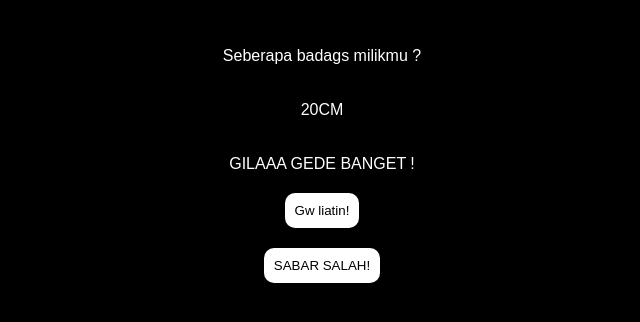
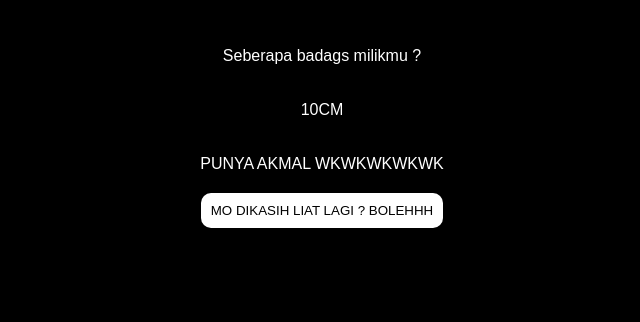
Before and after one commit to Arshi1503/Thebadags, a plain HTML site: page Index.html in a window 1280 px wide. Both pictures are taken after a click on the button "Gw liatin!". Shown: the part 162-484 px from the top of the page, without its empty margins (318-958 px from the left). Drawn offline with Linux system fonts and the light colour scheme.

Commit message:
Update: menyatukan button reset dan mulai

```diff
--- a/Index.html
+++ b/Index.html
@@ -11,7 +11,6 @@
     <p class="desc">Seberapa badags milikmu ?</p>
     <div class="container">0CM</div>
     <button id="btn">Gw liatin!</button>
-    <button id="btn-reset">SABAR SALAH!</button>
     <script src="script.js"></script>
 </body>
 </html>
--- a/script.js
+++ b/script.js
@@ -1,13 +1,65 @@
+// const btn = document.getElementById("btn");
+// const container = document.querySelector(".container");
+// const reset = document.getElementById("btn-reset");
+// let iteration = 20;
+// let min = 7;
+// let max = 20;
+// let target = Math.floor(Math.random() * (max - min + 1)) + min + "CM";
+
+// btn.addEventListener("click", () => {
+//     const intervalId = setInterval(() => {
+//         if (iteration > 0) {
+//             container.innerHTML = iteration + "CM";
+//             iteration--;
+//         } else {
+//             clearInterval(intervalId);
+//             container.innerHTML = target;
+
+//             const numericValue = parseInt(target);
+//             let p = document.createElement("p");
+//             p.classList.add("message"); // Tambahkan kelas khusus
+//             if (numericValue === 20) {
+//                 p.innerHTML = "GILAAA GEDE BANGET !";
+//             } else if (numericValue > 10 && numericValue < 20) {
+//                 p.innerHTML = "Nah gitu dong jantan !";
+//             } else if (numericValue <= 10) {
+//                 p.innerHTML = "PUNYA AKMAL WKWKWK";
+//             }
+
+//             container.insertAdjacentElement("afterend", p);
+
+//             // Hapus elemen <p> setelah 3 detik
+//             setTimeout(() => {
+//                 p.remove();
+//             }, 3000);
+//         }
+//     }, 100);
+// });
+
+// reset.addEventListener("click", () => {
+//     container.textContent = "0CM";
+//     iteration = 20;
+//     target = Math.floor(Math.random() * (max - min + 1)) + min + "CM";
+
+//     // Hapus hanya elemen <p> yang memiliki kelas "message"
+//     const messageElements = document.querySelectorAll(".message");
+//     messageElements.forEach(p => p.remove());
+// });
+
 const btn = document.getElementById("btn");
 const container = document.querySelector(".container");
-const reset = document.getElementById("btn-reset");
 let iteration = 20;
 let min = 7;
 let max = 20;
-let target = Math.floor(Math.random() * (max - min + 1)) + min + "CM";
+let target;
+let intervalId;
 
-btn.addEventListener("click", () => {
-    const intervalId = setInterval(() => {
+// Fungsi untuk memulai animasi
+function startAnimation() {
+    iteration = 20;
+    target = Math.floor(Math.random() * (max - min + 1)) + min + "CM";
+
+    intervalId = setInterval(() => {
         if (iteration > 0) {
             container.innerHTML = iteration + "CM";
             iteration--;
@@ -23,7 +75,7 @@ btn.addEventListener("click", () => {
             } else if (numericValue > 10 && numericValue < 20) {
                 p.innerHTML = "Nah gitu dong jantan !";
             } else if (numericValue <= 10) {
-                p.innerHTML = "PUNYA AKMAL WKWKWK";
+                p.innerHTML = "PUNYA AKMAL WKWKWKWKWK";
             }
 
             container.insertAdjacentElement("afterend", p);
@@ -32,16 +84,25 @@ btn.addEventListener("click", () => {
             setTimeout(() => {
                 p.remove();
             }, 3000);
+
+            // Ubah tombol kembali ke "Start" setelah animasi selesai
+            btn.innerHTML = "MO DIKASIH LIAT LAGI ? BOLEHHH";
         }
     }, 100);
-});
+}
 
-reset.addEventListener("click", () => {
-    container.textContent = "0CM";
-    iteration = 20;
-    target = Math.floor(Math.random() * (max - min + 1)) + min + "CM";
-
-    // Hapus hanya elemen <p> yang memiliki kelas "message"
+// Event listener untuk tombol
+btn.addEventListener("click", () => {
+    // Hapus semua elemen <p> yang mungkin ada
     const messageElements = document.querySelectorAll(".message");
     messageElements.forEach(p => p.remove());
+
+    if (btn.innerHTML === "MO DIKASIH LIAT LAGI ? BOLEHHH") {
+        startAnimation();
+        btn.innerHTML = "buka celana dulu";
+    } else {
+        clearInterval(intervalId); // Hentikan animasi yang sedang berjalan (jika ada)
+        container.textContent = "0CM"; // Reset tampilan
+        startAnimation(); // Mulai ulang animasi
+    }
 });
```
